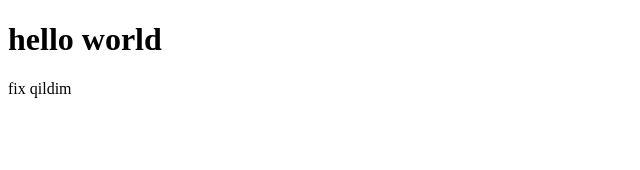
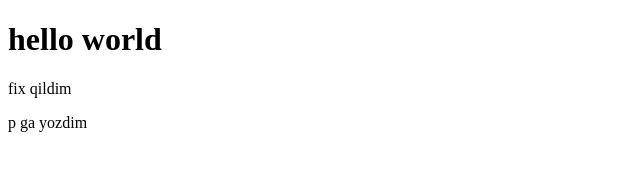
Before and after one commit to odil47/gitluma_test_repository, a plain HTML site: page index.html in a window 1280 px wide. Shown: the full height of the page, 0-640 px from the left. Drawn offline with Linux system fonts and the light colour scheme.

Commit message:
p ga text yozdim

```diff
--- a/index.html
+++ b/index.html
@@ -8,6 +8,7 @@
 <body>
     <h1>hello world</h1>
     <p>fix qildim</p>
+    <p>p ga yozdim</p>
 
 </body>
 </html>
```
